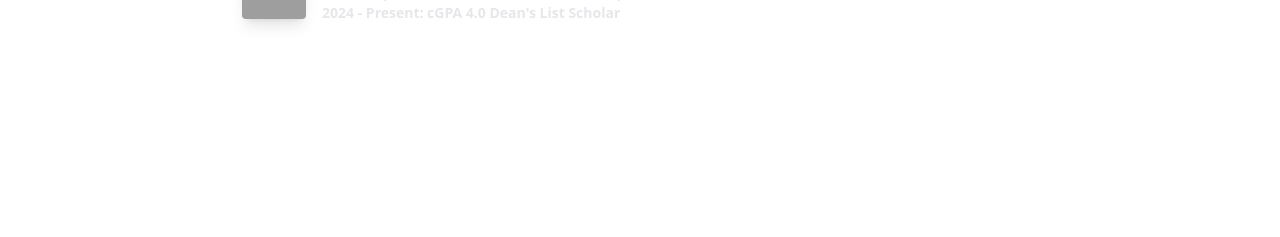
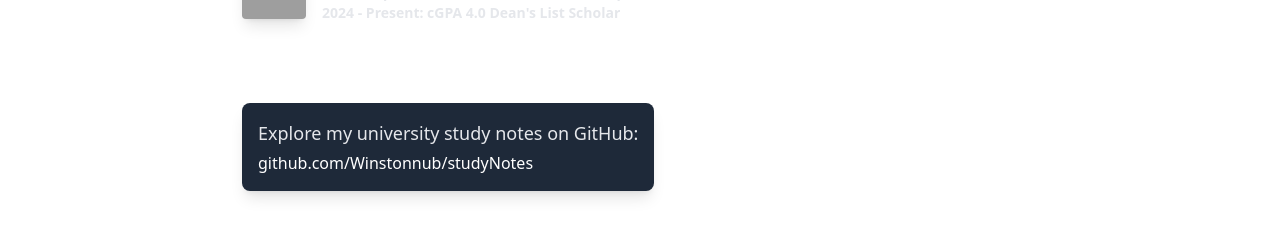
Before and after one commit to Winstonnub/site, a React (Vite) app: page / in a window 1280 px wide. Shown: the part 493-730 px from the top of the page. Built offline with nearby package versions, Linux system fonts and the light colour scheme; grey boxes are pictures that could not be loaded.

Commit message:
Added Study notes section

```diff
--- a/src/components/Hero.jsx
+++ b/src/components/Hero.jsx
@@ -42,9 +42,29 @@ const Hero = () => {
           </div>
           </li>
 
-          {/* Add more education items as needed */}
+
         </ul>
       </div>
+          {/* Study Notes Section */}
+        <div className="mt-10">
+          <h2 className="text-2xl font-bold text-white mb-2">Study Notes</h2>
+          <div className="flex flex-row items-center bg-gray-800 rounded-lg p-4 shadow-lg hover:shadow-xl transition">
+            <div className="flex flex-col">
+              <p className="text-lg text-gray-200 mb-1">
+                Explore my university study notes on GitHub:
+              </p>
+              <a
+                href="https://github.com/Winstonnub/studyNotes"
+                target="_blank"
+                rel="noopener noreferrer"
+                className="text-blue-400 font-semibold hover:underline"
+              >
+                github.com/Winstonnub/studyNotes
+              </a>
+            </div>
+          </div>
+        </div>
+
 
     </section>
   );
```
